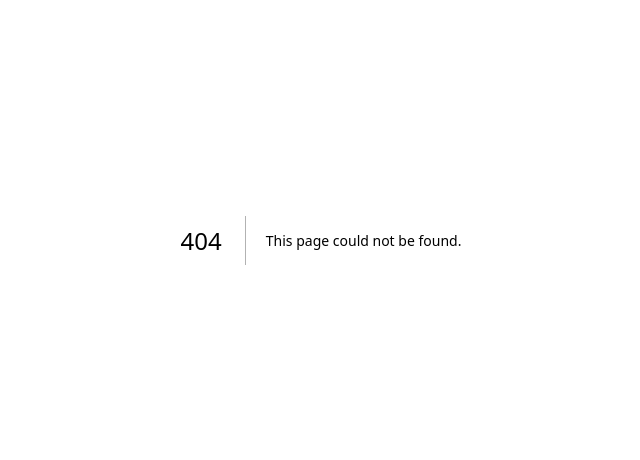
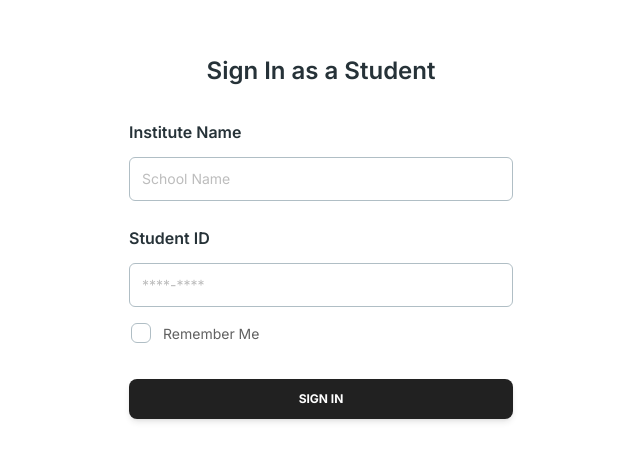
Before and after one commit to anishrajpandey/Hamro-Teacher---Sagarmatha-Hacks, a Next.js app: page /studentlogin in a window 1280 px wide. Before the commit this address had no page. Shown: the part 160-620 px from the top of the page, without its empty margins (319-959 px from the left). Built offline with nearby package versions, Linux system fonts and the light colour scheme.

Commit message:
SignIn as a Student

```diff
--- a/app/components/Home.js
+++ b/app/components/Home.js
@@ -13,8 +13,8 @@ function Home() {
             <Link href="/register" class="inline-flex items-center justify-center px-5 py-3 mr-3 text-base font-medium text-center text-white rounded-lg bg-primary-700 hover:bg-primary-800 focus:ring-4 focus:ring-primary-300 dark:focus:ring-primary-900">
 Register Your School                <svg class="w-5 h-5 ml-2 -mr-1" fill="currentColor" viewBox="0 0 20 20" xmlns="http://www.w3.org/2000/svg"><path fill-rule="evenodd" d="M10.293 3.293a1 1 0 011.414 0l6 6a1 1 0 010 1.414l-6 6a1 1 0 01-1.414-1.414L14.586 11H3a1 1 0 110-2h11.586l-4.293-4.293a1 1 0 010-1.414z" clip-rule="evenodd"></path></svg>
             </Link>
-            <a href="#" class="inline-flex items-center justify-center px-5 py-3 text-base font-medium text-center text-gray-900 border border-gray-300 rounded-lg hover:bg-gray-100 focus:ring-4 focus:ring-gray-100 dark:text-white dark:border-gray-700 dark:hover:bg-gray-700 dark:focus:ring-gray-800">
-Student Login            </a>
+            <Link href="/studentlogin" class="inline-flex items-center justify-center px-5 py-3 text-base font-medium text-center text-gray-900 border border-gray-300 rounded-lg hover:bg-gray-100 focus:ring-4 focus:ring-gray-100 dark:text-white dark:border-gray-700 dark:hover:bg-gray-700 dark:focus:ring-gray-800">
+Student Login            </Link>
         </div>
         <div class="hidden lg:mt-0 lg:col-span-5 lg:flex">
             <img src="https://www.bigresults.ca/wp-content/uploads/2018/11/jelan-evaluation.png"></img>
--- /dev/null
+++ b/app/studentlogin/page.js
@@ -0,0 +1,67 @@
+'use client'
+import Link from 'next/link'
+import React from 'react'
+
+
+const Login = () => {
+  return (
+    <div class="flex flex-col items-center justify-center h-screen text-gray-700 bg-transparent shadow-none rounded-xl bg-clip-border">
+  <h4 class="block font-sans text-2xl antialiased font-semibold leading-snug tracking-normal text-blue-gray-900">
+    Sign In as a Student
+  </h4>
+  <form class="max-w-screen-lg mt-8 mb-2 w-80 sm:w-96">
+    <div class="flex flex-col gap-6 mb-1">
+      <h6
+        class="block -mb-3 font-sans text-base antialiased font-semibold leading-relaxed tracking-normal text-blue-gray-900">
+        Institute Name
+      </h6>
+      <div class="relative h-11 w-full min-w-[200px]">
+        <input placeholder="School Name"
+          class="peer h-full w-full rounded-md border border-blue-gray-200 border-t-transparent !border-t-blue-gray-200 bg-transparent px-3 py-3 font-sans text-sm font-normal text-blue-gray-700 outline outline-0 transition-all placeholder-shown:border placeholder-shown:border-blue-gray-200 placeholder-shown:border-t-blue-gray-200 focus:border-2 focus:border-gray-900 focus:border-t-transparent focus:!border-t-gray-900 focus:outline-0 disabled:border-0 disabled:bg-blue-gray-50" />
+        <label
+          class="before:content[' '] after:content[' '] pointer-events-none absolute left-0 -top-1.5 flex h-full w-full select-none !overflow-visible truncate text-[11px] font-normal leading-tight text-gray-500 transition-all before:pointer-events-none before:mt-[6.5px] before:mr-1 before:box-border before:block before:h-1.5 before:w-2.5 before:rounded-tl-md before:border-t before:border-l before:border-blue-gray-200 before:transition-all before:content-none after:pointer-events-none after:mt-[6.5px] after:ml-1 after:box-border after:block after:h-1.5 after:w-2.5 after:flex-grow after:rounded-tr-md after:border-t after:border-r after:border-blue-gray-200 after:transition-all after:content-none peer-placeholder-shown:text-sm peer-placeholder-shown:leading-[4.1] peer-placeholder-shown:text-blue-gray-500 peer-placeholder-shown:before:border-transparent peer-placeholder-shown:after:border-transparent peer-focus:text-[11px] peer-focus:leading-tight peer-focus:text-gray-900 peer-focus:before:border-t-2 peer-focus:before:border-l-2 peer-focus:before:!border-gray-900 peer-focus:after:border-t-2 peer-focus:after:border-r-2 peer-focus:after:!border-gray-900 peer-disabled:text-transparent peer-disabled:before:border-transparent peer-disabled:after:border-transparent peer-disabled:peer-placeholder-shown:text-blue-gray-500"></label>
+      </div>
+      <h6
+        class="block -mb-3 font-sans text-base antialiased font-semibold leading-relaxed tracking-normal text-blue-gray-900">
+        Student ID
+      </h6>
+      <div class="relative h-11 w-full min-w-[200px]">
+        <input placeholder="****-****"
+          class="peer h-full w-full rounded-md border border-blue-gray-200 border-t-transparent !border-t-blue-gray-200 bg-transparent px-3 py-3 font-sans text-sm font-normal text-blue-gray-700 outline outline-0 transition-all placeholder-shown:border placeholder-shown:border-blue-gray-200 placeholder-shown:border-t-blue-gray-200 focus:border-2 focus:border-gray-900 focus:border-t-transparent focus:!border-t-gray-900 focus:outline-0 disabled:border-0 disabled:bg-blue-gray-50" />
+        <label
+          class="before:content[' '] after:content[' '] pointer-events-none absolute left-0 -top-1.5 flex h-full w-full select-none !overflow-visible truncate text-[11px] font-normal leading-tight text-gray-500 transition-all before:pointer-events-none before:mt-[6.5px] before:mr-1 before:box-border before:block before:h-1.5 before:w-2.5 before:rounded-tl-md before:border-t before:border-l before:border-blue-gray-200 before:transition-all before:content-none after:pointer-events-none after:mt-[6.5px] after:ml-1 after:box-border after:block after:h-1.5 after:w-2.5 after:flex-grow after:rounded-tr-md after:border-t after:border-r after:border-blue-gray-200 after:transition-all after:content-none peer-placeholder-shown:text-sm peer-placeholder-shown:leading-[4.1] peer-placeholder-shown:text-blue-gray-500 peer-placeholder-shown:before:border-transparent peer-placeholder-shown:after:border-transparent peer-focus:text-[11px] peer-focus:leading-tight peer-focus:text-gray-900 peer-focus:before:border-t-2 peer-focus:before:border-l-2 peer-focus:before:!border-gray-900 peer-focus:after:border-t-2 peer-focus:after:border-r-2 peer-focus:after:!border-gray-900 peer-disabled:text-transparent peer-disabled:before:border-transparent peer-disabled:after:border-transparent peer-disabled:peer-placeholder-shown:text-blue-gray-500"></label>
+      </div>
+
+    </div>
+    <div class="inline-flex items-center">
+      <label class="relative -ml-2.5 flex cursor-pointer items-center rounded-full p-3" htmlFor="remember">
+        <input type="checkbox"
+          class="before:content[''] peer relative h-5 w-5 cursor-pointer appearance-none rounded-md border border-blue-gray-200 transition-all before:absolute before:top-2/4 before:left-2/4 before:block before:h-12 before:w-12 before:-translate-y-2/4 before:-translate-x-2/4 before:rounded-full before:bg-blue-gray-500 before:opacity-0 before:transition-opacity checked:border-gray-900 checked:bg-gray-900 checked:before:bg-gray-900 hover:before:opacity-10"
+          id="remember" />
+        <span
+          class="absolute text-white transition-opacity opacity-0 pointer-events-none top-2/4 left-2/4 -translate-y-2/4 -translate-x-2/4 peer-checked:opacity-100">
+          <svg xmlns="http://www.w3.org/2000/svg" class="h-3.5 w-3.5" viewBox="0 0 20 20" fill="currentColor"
+            stroke="currentColor" stroke-width="1">
+            <path fill-rule="evenodd"
+              d="M16.707 5.293a1 1 0 010 1.414l-8 8a1 1 0 01-1.414 0l-4-4a1 1 0 011.414-1.414L8 12.586l7.293-7.293a1 1 0 011.414 0z"
+              clip-rule="evenodd"></path>
+          </svg>
+        </span>
+      </label>
+      <label class="mt-px font-light text-gray-700 cursor-pointer select-none" htmlFor="remember">
+        <p class="flex items-center font-sans text-sm antialiased font-normal leading-normal text-gray-700">
+          Remember Me
+        </p>
+      </label>
+    </div>
+    <button
+      class="mt-6 block w-full select-none rounded-lg bg-gray-900 py-3 px-6 text-center align-middle font-sans text-xs font-bold uppercase text-white shadow-md shadow-gray-900/10 transition-all hover:shadow-lg hover:shadow-gray-900/20 focus:opacity-[0.85] focus:shadow-none active:opacity-[0.85] active:shadow-none disabled:pointer-events-none disabled:opacity-50 disabled:shadow-none"
+      type="button">
+      sign In
+    </button>
+  </form>
+</div>
+  )
+}
+
+export default Login
```
